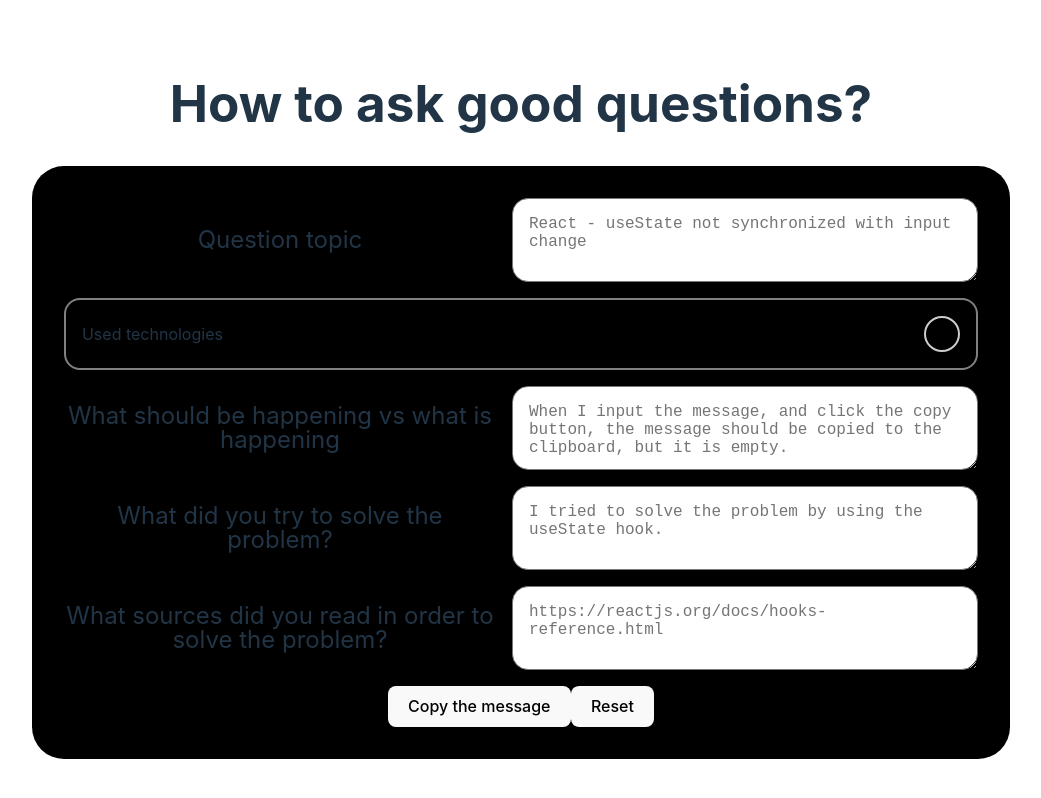
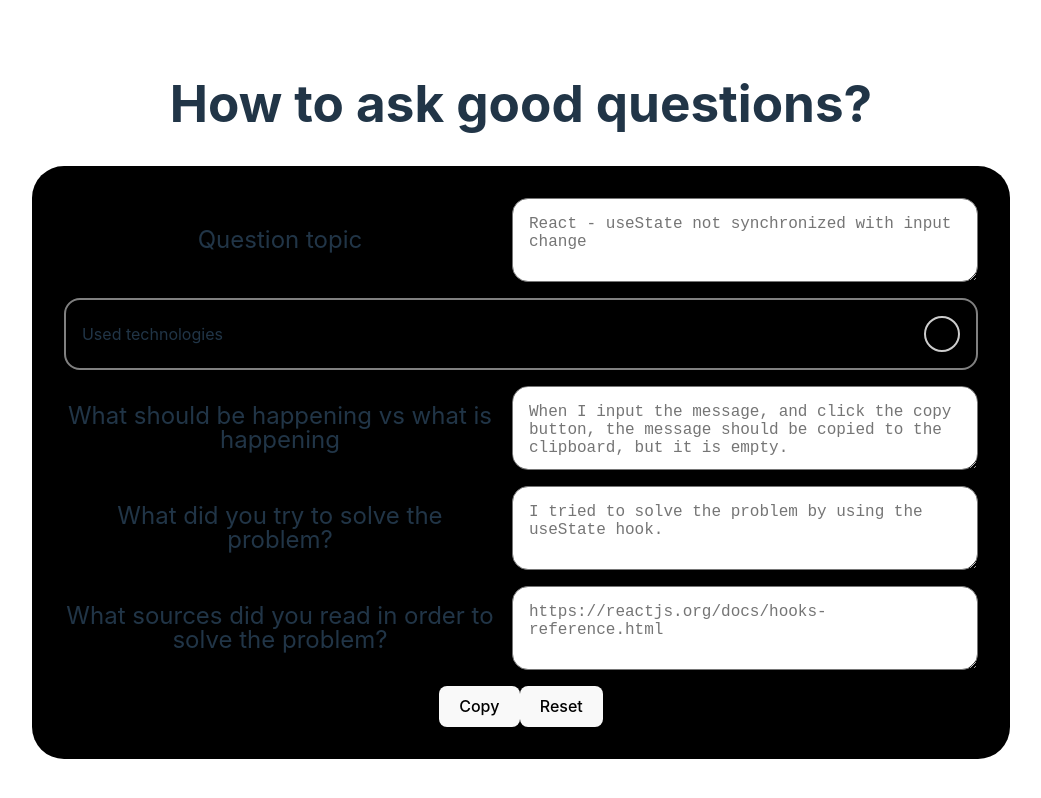
Before and after one commit to goodideagiver/how-to-ask-good-questions, a React (Vite) app: page / in a window 1280 px wide. Shown: the whole page, without its empty margins (119-1160 px from the left). Built offline with nearby package versions, Linux system fonts and the light colour scheme.

Commit message:
Add copy logic

```diff
--- a/src/components/QuestionForm/QuestionForm.hook.ts
+++ b/src/components/QuestionForm/QuestionForm.hook.ts
@@ -67,9 +67,24 @@ export const useQuestionForm = () => {
 		});
 	};
 
+	const messageGenerator = () => {
+		let formattedMessage = '';
+
+		Object.keys(state).forEach((key) => {
+			const title = state[key].name;
+			const value = state[key].value;
+			const row = `**${title}**\n${value}\n\n`;
+			formattedMessage += row;
+		});
+		return formattedMessage;
+	};
+
+	const message = messageGenerator();
+
 	return {
 		questionInputsState: state,
 		setInputValue,
 		resetFormHandler,
+		message,
 	};
 };
--- a/src/components/QuestionForm/QuestionForm.tsx
+++ b/src/components/QuestionForm/QuestionForm.tsx
@@ -4,8 +4,18 @@ import { useQuestionForm } from './QuestionForm.hook';
 import classes from './QuestionForm.module.scss';
 
 export const QuestionForm = () => {
-	const { questionInputsState, setInputValue, resetFormHandler } =
+	const { questionInputsState, setInputValue, resetFormHandler, message } =
 		useQuestionForm();
+
+	const copyMessageHanlder = () => {
+		try {
+			if (!message || message.trim().length === 0)
+				throw new Error('No message to copy');
+			navigator.clipboard.writeText(message);
+		} catch (error) {
+			alert('Could not copy message to clipboard.');
+		}
+	};
 
 	return (
 		<form className={classes.root}>
@@ -47,7 +57,9 @@ export const QuestionForm = () => {
 				objectKey='solution'
 			/>
 			<div>
-				<button type='button'>Copy the message</button>
+				<button onClick={copyMessageHanlder} type='button'>
+					Copy
+				</button>
 				<button type='button' onClick={resetFormHandler}>
 					Reset
 				</button>
```
